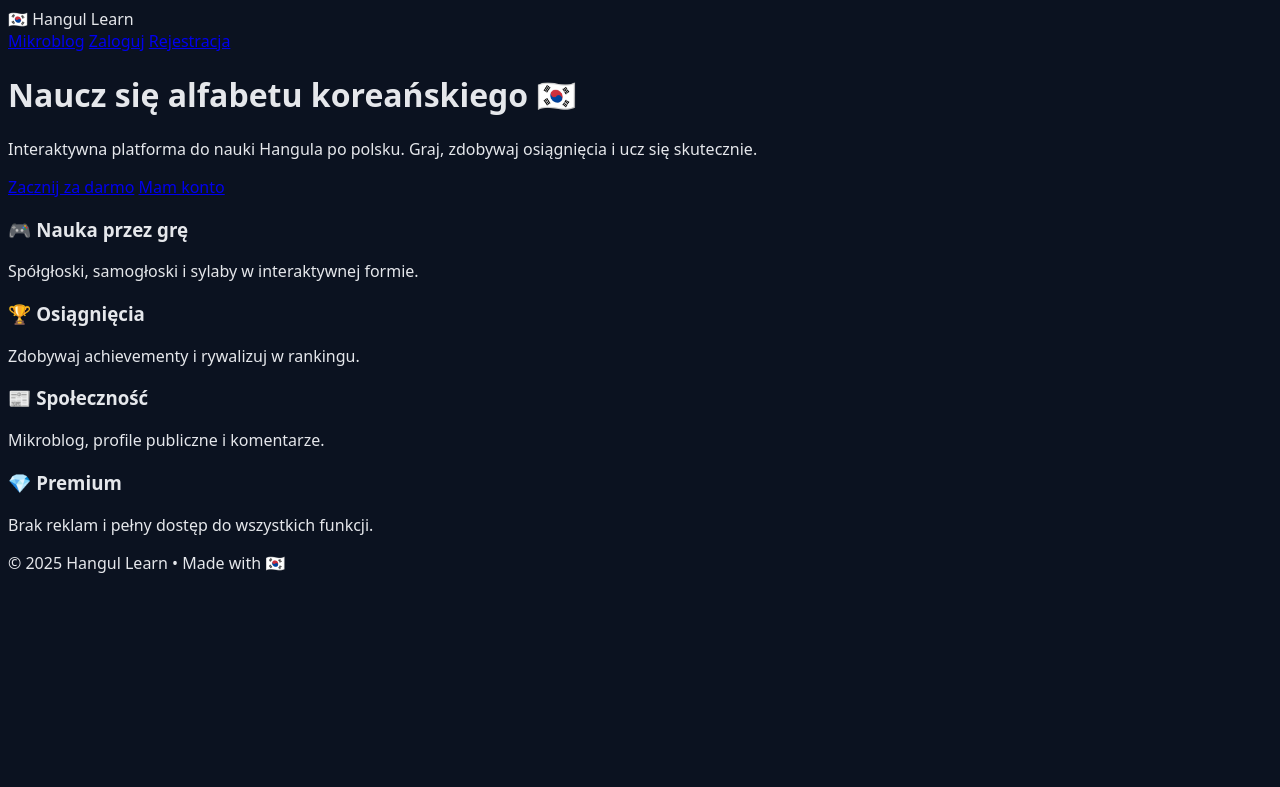
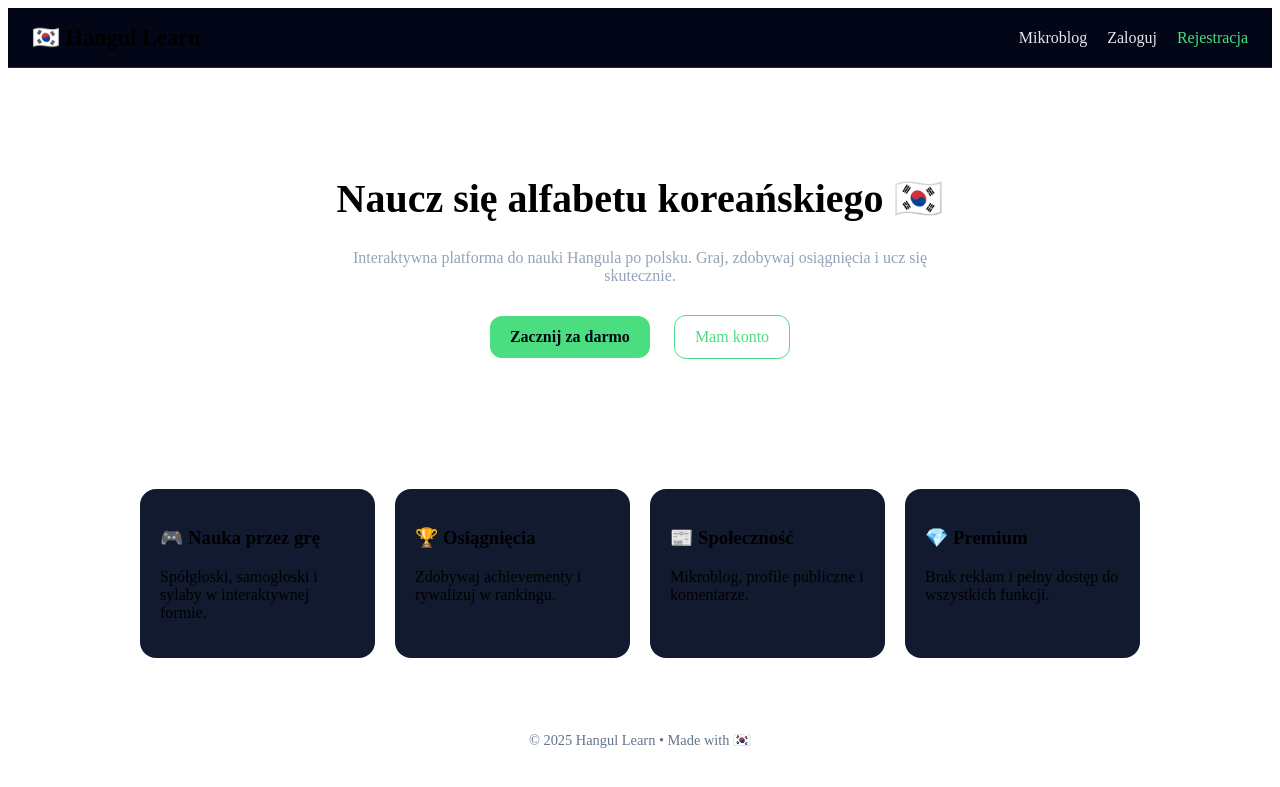
Before and after one commit to ugryzh/Hangulko, a PHP site: page / in a window 1280 px wide. Shown: the top 787 px of the page. Run offline with PHP 8.4, Linux system fonts and the light colour scheme.

Commit message:
Update style.css

```diff
--- a/assets/css/style.css
+++ b/assets/css/style.css
@@ -1,32 +1,81 @@
-body {
-  background:#0b1220;
-  color:#e5e7eb;
-  font-family:system-ui;
+/* === LANDING / NAVBAR === */
+
+.navbar {
+  display:flex;
+  justify-content:space-between;
+  align-items:center;
+  padding:16px 24px;
+  background:#020617;
+  border-bottom:1px solid #1e293b;
 }
 
-.game-container {
-  max-width:400px;
-  margin:40px auto;
+.logo {
+  font-size:1.4rem;
+  font-weight:700;
+}
+
+.nav-right a {
+  margin-left:16px;
+  text-decoration:none;
+  color:#e5e7eb;
+}
+
+.nav-right .primary { color:#4ade80; }
+.nav-right .premium { color:#38bdf8; }
+.nav-right .danger { color:#f87171; }
+
+.hero {
+  text-align:center;
+  padding:80px 20px;
+}
+
+.hero h1 {
+  font-size:2.5rem;
+}
+
+.hero p {
+  max-width:600px;
+  margin:20px auto;
+  color:#94a3b8;
+}
+
+.hero-buttons .btn {
+  display:inline-block;
+  margin:10px;
+  padding:12px 20px;
+  border-radius:12px;
+  text-decoration:none;
+}
+
+.btn.primary {
+  background:#4ade80;
+  color:#020617;
+  font-weight:700;
+}
+
+.btn.secondary {
+  border:1px solid #4ade80;
+  color:#4ade80;
+}
+
+.features {
+  display:grid;
+  grid-template-columns:repeat(auto-fit,minmax(220px,1fr));
+  gap:20px;
+  padding:40px 20px;
+  max-width:1000px;
+  margin:auto;
+}
+
+.feature {
   background:#111a2e;
   padding:20px;
   border-radius:16px;
-  text-align:center;
 }
 
-.hangul {
-  font-size:4rem;
-  margin:20px 0;
+.footer {
+  text-align:center;
+  padding:20px;
+  color:#64748b;
+  font-size:.9rem;
 }
-
-input, button, select {
-  width:100%;
-  padding:10px;
-  margin:6px 0;
-}
-
-.adsense {
-  background:#020617;
-  margin-top:15px;
-  padding:20px;
-  opacity:.6;
-}
```
